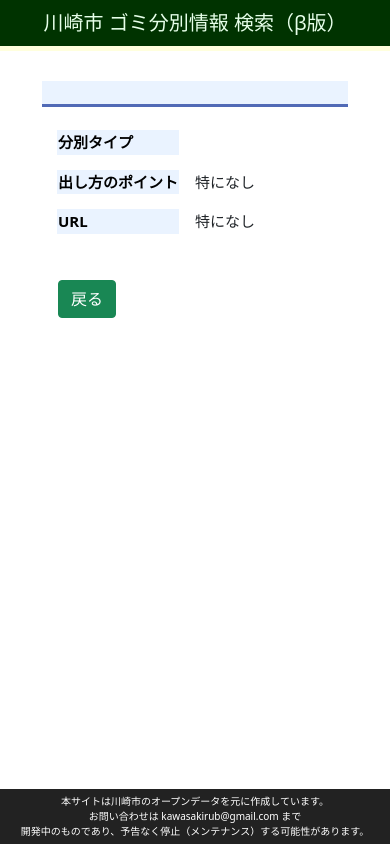
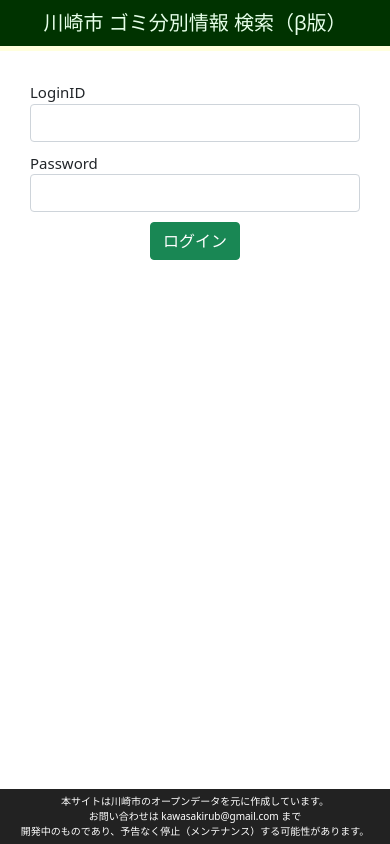
Before and after one commit to baishiaihui/sortapp_front, a Nuxt app: page /login in a window 390 px wide. Built offline with nearby package versions, Linux system fonts and the light colour scheme; no server answers.

Commit message:
add Auth module

```diff
--- a/nuxt.config.js
+++ b/nuxt.config.js
@@ -41,7 +41,8 @@ export default {
   modules: [
     // https://go.nuxtjs.dev/axios
     '@nuxtjs/axios',
-    'bootstrap-vue/nuxt'
+    'bootstrap-vue/nuxt',
+    '@nuxtjs/auth'
   ],
 
   // Axios module configuration: https://go.nuxtjs.dev/config-axios
@@ -62,6 +63,24 @@ export default {
     // }
   },
 
+  auth: {
+    redirect: {
+      login: '/login',   // 未ログイン時に認証が必要なページにアクセスした際のリダイレクトURL
+      logout: '/',  // ログアウト時のリダイレクトURL
+      callback: '/callback',   // Oauth認証等で必要となる コールバックルート
+      home: '/admin',         // ログイン後のリダイレクトURL
+    },
+    strategies: {
+      local: {
+        endpoints: {
+          login: { url: '/api/v1/login', method: 'post', propertyName: 'jwt' },
+          user: false,
+          logout: false
+        }
+      },
+    }
+  },
+
   // ローディング画面用
   loading: './components/loading.vue'
 
--- a/package.json
+++ b/package.json
@@ -12,6 +12,7 @@
     "lintfix": "yarn lint:js --fix"
   },
   "dependencies": {
+    "@nuxtjs/auth": "^4.9.1",
     "@nuxtjs/axios": "^5.13.6",
     "bootstrap": "^5.1.3",
     "bootstrap-vue": "^2.22.0",
--- /dev/null
+++ b/pages/admin.vue
@@ -0,0 +1,25 @@
+<template>
+  <div class="admin-menu">
+    <b-button variant="success" type="submit" @click="logout()"
+      >ログアウト</b-button
+    >
+  </div>
+</template>
+
+<script>
+export default {
+  middleware: "auth",
+  methods: {
+    logout() {
+      this.$auth.logout();
+    },
+  },
+};
+</script>
+
+<style scoped>
+.admin-menu {
+  width: 50%;
+  margin: 0 auto;
+}
+</style>
--- /dev/null
+++ b/pages/login.vue
@@ -0,0 +1,94 @@
+<template>
+  <div class="login-form">
+    <b-form @submit.prevent="login()">
+      <label for="user">LoginID</label>
+      <b-form-input id="user" class="login-input" v-model="uid" type="text"></b-form-input>
+      <label for="password">Password</label>
+      <b-form-input
+        id="password"
+        class="login-input"
+        v-model="password"
+        type="password"
+      ></b-form-input>
+      <b-button variant="success" type="submit" @click="login()" class="login-button">ログイン</b-button>
+    </b-form>
+  </div>
+</template>
+
+<script>
+export default {
+  data() {
+    return {
+      uid: "",
+      password: "",
+    };
+  },
+  methods: {
+    login() {
+      //ローディング表示
+      this.$nuxt.$loading.start();
+
+      this.$auth
+        .loginWith("local", {
+          data: {
+            uid: this.uid,
+            password: this.password,
+          },
+        })
+        .then(
+          (response) => {
+            console.log(response)
+            //ローディング非表示
+            this.$nuxt.$loading.finish();
+          },
+          (error) => {
+            alert("IDまたはパスワードが間違っています！");
+
+            //ローディング非表示
+            this.$nuxt.$loading.finish();
+
+          }
+        );
+    },
+  },
+};
+</script>
+
+<style scoped>
+/* ログインフォーム */
+.login-form{
+  margin: 0 auto;
+  width: 30%;
+}
+
+/* ログイン入力欄 */
+.login-input{
+  margin-bottom: 10px;
+}
+
+/* ログインボタン */
+.login-button{
+  margin: 0 auto;
+  display:block;
+}
+
+/* レスポンシブ対応 */
+@media screen and (max-width: 960px) {
+  /* ログインフォーム */
+  .login-form{
+    width: 50%;
+  }
+
+}
+
+@media screen and (max-width: 520px) {
+  /* ログインフォーム */
+  .login-form{
+    width: 100%;
+  }
+
+
+}
+
+
+</style>
```
Also changed, not shown: store/index.js (added), 2 other files (tests, documents, lock files or other folders).
